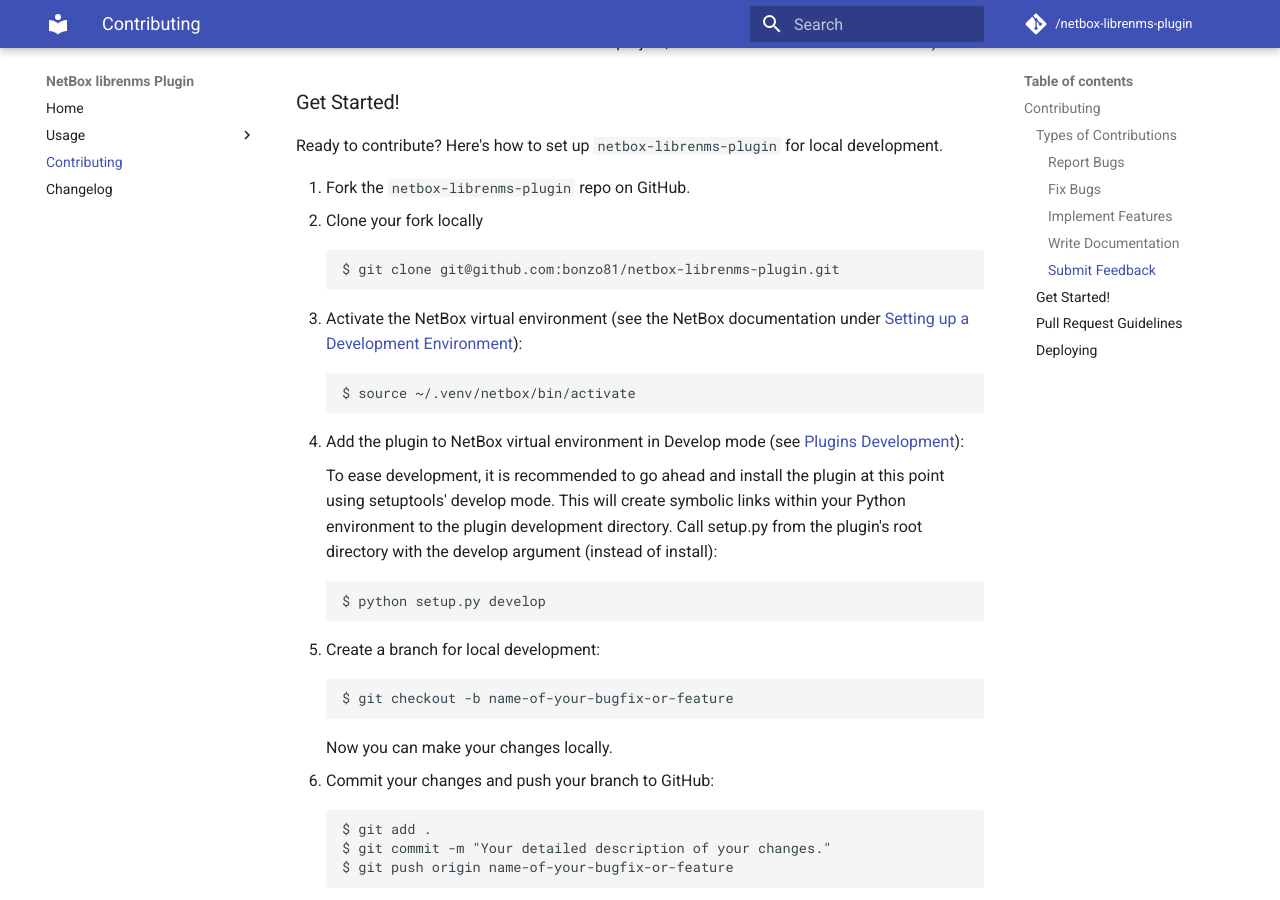
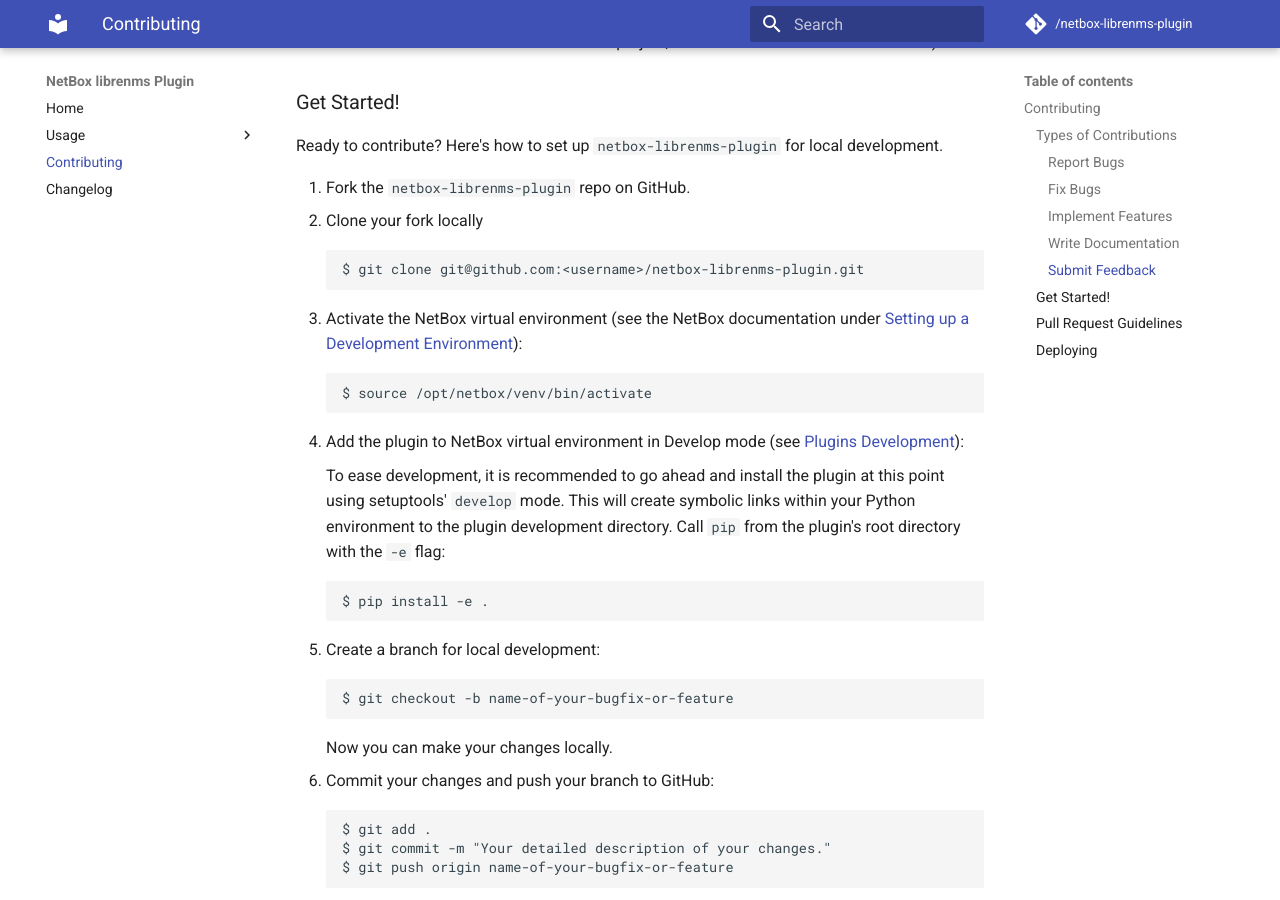
Before and after one commit to bonzo81/netbox-librenms-plugin, an MkDocs documentation site: the page built from docs/contributing.md, in a window 1280 px wide and 900 px high, scrolled down 1351 px. Built offline with MkDocs 1.6.1 and Material for MkDocs 9.7.7, drawn with Linux system fonts in a browser that asks for light colours; comment, search, counter and statistics services are not loaded.

Commit message:
Update contributing develop mode section

````diff
--- a/docs/contributing.md
+++ b/docs/contributing.md
@@ -58,21 +58,21 @@ Ready to contribute? Here's how to set up `netbox-librenms-plugin` for local dev
 2. Clone your fork locally
 
     ```
-    $ git clone git@github.com:bonzo81/netbox-librenms-plugin.git
+    $ git clone git@github.com:<username>/netbox-librenms-plugin.git
     ```
 
 3. Activate the NetBox virtual environment (see the NetBox documentation under [Setting up a Development Environment](https://docs.netbox.dev/en/stable/development/getting-started/)):
 
     ```
-    $ source ~/.venv/netbox/bin/activate
+    $ source /opt/netbox/venv/bin/activate
     ```
 
 4. Add the plugin to NetBox virtual environment in Develop mode (see [Plugins Development](https://docs.netbox.dev/en/stable/plugins/development/)):
 
-    To ease development, it is recommended to go ahead and install the plugin at this point using setuptools' develop mode. This will create symbolic links within your Python environment to the plugin development directory. Call setup.py from the plugin's root directory with the develop argument (instead of install):
+    To ease development, it is recommended to go ahead and install the plugin at this point using setuptools' `develop` mode. This will create symbolic links within your Python environment to the plugin development directory. Call `pip` from the plugin's root directory with the `-e` flag:
 
     ```
-    $ python setup.py develop
+    $ pip install -e .
     ```
 
 5. Create a branch for local development:
````
